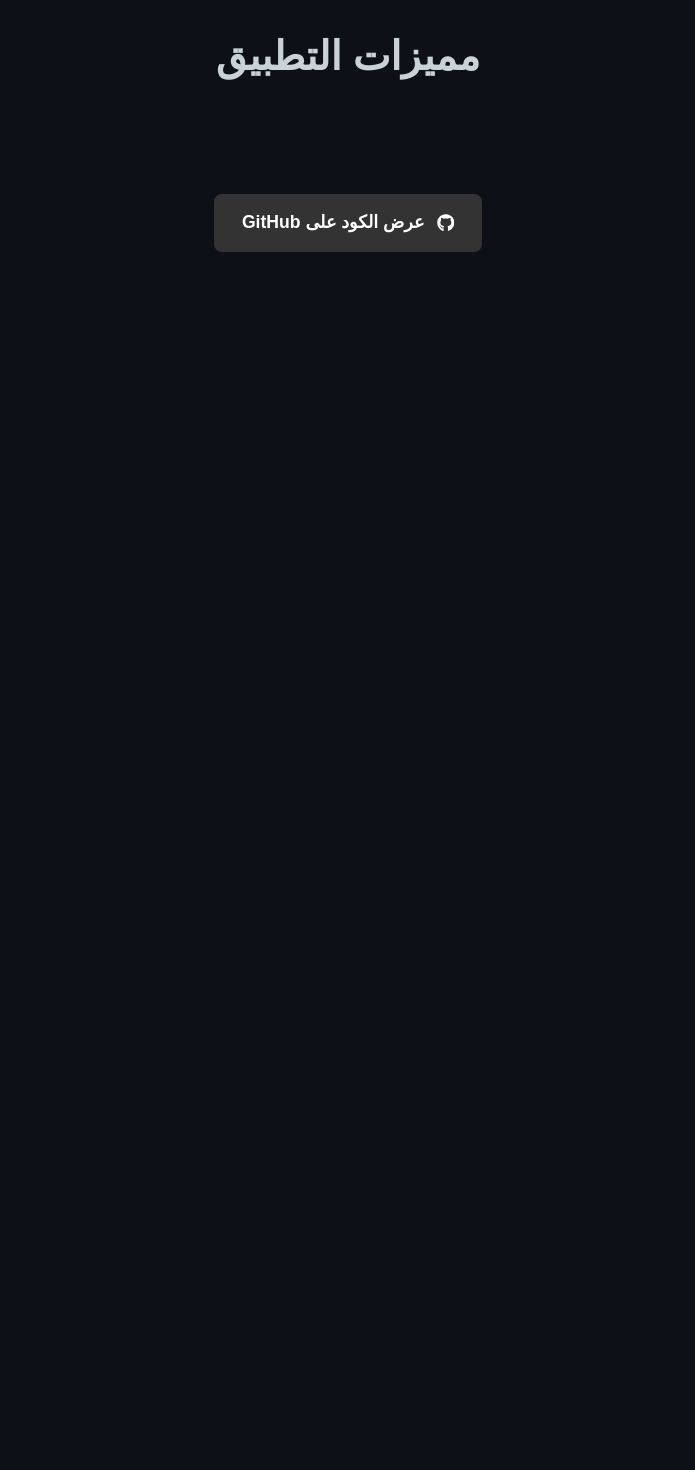
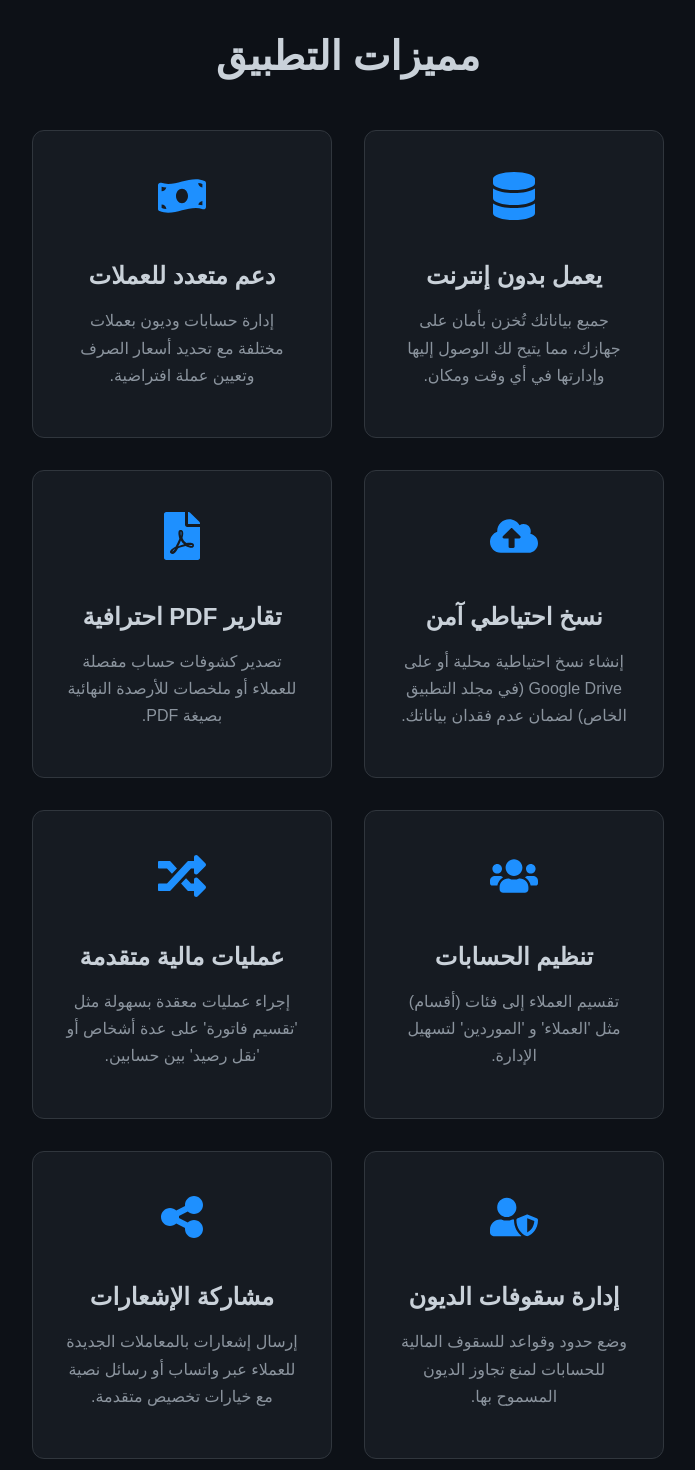
Before and after one commit to aymanplus/porfail, a React (Vite) app: page /projects/dafter-diwn in a window 1280 px wide. Shown: the part 520-1990 px from the top of the page, without its empty margins (292-987 px from the left). Before the commit the page ends 836 px from the top, so only its background shows below. Built offline with nearby package versions, Linux system fonts and the light colour scheme.

Commit message:
Update projectsData.jsx

```diff
--- a/src/data/projectsData.jsx
+++ b/src/data/projectsData.jsx
@@ -1,10 +1,11 @@
-// استيراد أيقونات Font Awesome (تم تجميعها من المسارات الصحيحة)
-import { FaCashRegister, FaChartLine, FaShieldAlt, FaSync, FaWhatsapp } from 'react-icons/fa';
-import { FaBoxesPacking, FaShareNodes } from "react-icons/fa6"; // <-- تم نقل FaShareNodes هنا
+// src/data/projectsData.jsx
 
-// استيراد أيقونات Simple Icons
-import { SiFlutter } from 'react-icons/si';
-
+// استيراد أيقونات Font Awesome (تم تجميعها وتحديثها)
+import {
+  FaCashRegister, FaChartLine, FaShieldAlt, FaSync, FaWhatsapp, FaDatabase,
+  FaFilePdf, FaCloudUploadAlt, FaUserShield, FaRandom, FaMoneyBillWave, FaUsers
+} from 'react-icons/fa';
+import { FaBoxesPacking, FaShareNodes } from "react-icons/fa6";
 
 // استيراد صور المشاريع
 import salesMemoImage from '../assets/images/talabati.png';
@@ -16,13 +17,9 @@ export const projectsData = {
     title: "مذكرة مبيعات",
     shortDescription: "تطبيق فلاتر متخصص لأصحاب المحلات والورش لإدارة طلبات العملاء بكفاءة، مع نظام مرن لإضافة أنواع مختلفة من المنتجات وتتبع الحالات المالية والتشغيلية.",
     imageUrl: salesMemoImage,
-    googlePlayUrl: "https://play.google.com/store/apps/details?id=com.aymanplus.talabati", // ضع رابط متجر جوجل هنا
+    googlePlayUrl: "https://play.google.com/store/apps/details?id=com.aymanplus.talabati",
     githubLink: "https://github.com/aymanpluss/talabati",
     techStack: ['Flutter', 'Dart', 'Provider', 'SQFLite', 'Google Mobile Ads'],
-
-
-
-    // محتوى الصفحة التفصيلية
     features: [
       {
         icon: <FaCashRegister />,
@@ -55,12 +52,10 @@ export const projectsData = {
         description: "حماية بياناتك عن طريق إنشاء نسخ احتياطية محلية واستعادتها بسهولة لضمان عدم فقدان البيانات.",
       }
     ],
-
     privacyPolicy: `
       <h2>سياسة الخصوصية لتطبيق مذكرة مبيعات</h2>
       <p>آخر تحديث: 29 يونيو 2025</p>
       <p>نحن في "مذكرة مبيعات" نحترم خصوصيتك ونلتزم بحماية بياناتك. توضح هذه السياسة كيفية جمع واستخدام وتخزين معلوماتك.</p>
-
       <h3>1. البيانات التي نجمعها</h3>
       <p>التطبيق يجمع ويخزن البيانات التي تدخلها بشكل مباشر، وتشمل:</p>
       <ul>
@@ -68,65 +63,142 @@ export const projectsData = {
         <li><strong>بيانات الطلبات:</strong> تفاصيل المنتجات، الأسعار، المبالغ المدفوعة، الملاحظات، والصور المرفقة.</li>
       </ul>
       <p><strong>جميع هذه البيانات تُخزن محلياً على جهازك فقط.</strong></p>
-
       <h3>2. استخدام الأذونات</h3>
       <ul>
         <li><strong>الوصول إلى التخزين/الصور:</strong> نطلب هذا الإذن لحفظ صور المنتجات والطلبات التي ترفقها، وكذلك لإنشاء واستعادة ملفات النسخ الاحتياطي على جهازك.</li>
         <li><strong>الوصول إلى جهات الاتصال (اختياري):</strong> نطلب هذا الإذن لتسهيل عملية إضافة رقم هاتف العميل من قائمة جهات الاتصال الخاصة بك. لا نقوم بتخزين أو مشاركة قائمة جهات الاتصال.</li>
       </ul>
-
       <h3>3. مشاركة البيانات</h3>
       <p>نحن لا نشارك أيًا من بياناتك الشخصية أو بيانات طلباتك مع أي طرف ثالث. ميزة "المشاركة" في التطبيق تتيح لك إرسال تفاصيل الطلب عبر تطبيقات أخرى (مثل واتساب) تحت سيطرتك الكاملة. يمكنك التحكم في المعلومات التي تتم مشاركتها من خلال شاشة "إعدادات المشاركة".</p>
-
       <h3>4. أمان البيانات</h3>
       <p>يتم تخزين قاعدة البيانات الخاصة بك بشكل آمن داخل مساحة التخزين الخاصة بالتطبيق على جهازك، ولا يمكن للتطبيقات الأخرى الوصول إليها. ملفات النسخ الاحتياطي يتم إنشاؤها بواسطتك وتكون مسؤوليتك حفظها في مكان آمن.</p>
-
       <h3>5. التغييرات على السياسة</h3>
       <p>قد نقوم بتحديث سياسة الخصوصية هذه من وقت لآخر. سيتم إعلامك بأي تغييرات عبر إشعار داخل التطبيق.</p>
-
       <p>إذا كانت لديك أي أسئلة، يرجى التواصل معنا.</p>
     `,
+    changelog: [
+      { version: "1.2.0", date: "مايو 2025", changes: ["إضافة نوع منتج جديد: 'غرفة نوم' مع مكونات تفصيلية (دولاب، سرير، ...).", "تحسين واجهة تفاصيل الطلب لعرض المنتجات المتعددة بشكل أفضل.", "إضافة إعدادات مشاركة مفصلة لكل نوع منتج."] },
+      { version: "1.1.0", date: "مارس 2025", changes: ["إضافة شاشة الإحصائيات لعرض ملخص المبيعات والديون.", "إضافة الوضع المظلم (Dark Mode) لواجهة التطبيق.", "تحسين أداء تحميل قائمة الطلبات."] },
+      { version: "1.0.0", date: "يناير 2025", changes: ["الإصدار الأولي للتطبيق.", "الميزات الأساسية: إضافة الطلبات، تتبع الحالات، إدارة العملاء.", "دعم النسخ الاحتياطي والاستعادة المحلي."] }
+    ]
+  },
+  "dafter-diwn": {
+    id: "dafter-diwn",
+    title: "تطبيق دفتر ديون",
+    shortDescription: "تطبيق فلاتر متكامل لإدارة الديون الشخصية والتجارية، يعمل بدون إنترنت مع دعم متعدد العملات، نسخ احتياطي محلي وسحابي، وتقارير PDF مفصلة.",
+    imageUrl: debtBookImage,
+    googlePlayUrl: null, // لا يوجد رابط بعد
+    githubLink: "https://github.com/aymanpluss/dafter-diwn",
+    techStack: ['Flutter', 'Dart', 'Provider', 'SQFLite'],
+    features: [
+      {
+        icon: <FaDatabase />,
+        title: "يعمل بدون إنترنت",
+        description: "جميع بياناتك تُخزن بأمان على جهازك، مما يتيح لك الوصول إليها وإدارتها في أي وقت ومكان.",
+      },
+      {
+        icon: <FaMoneyBillWave />,
+        title: "دعم متعدد للعملات",
+        description: "إدارة حسابات وديون بعملات مختلفة مع تحديد أسعار الصرف وتعيين عملة افتراضية.",
+      },
+      {
+        icon: <FaCloudUploadAlt />,
+        title: "نسخ احتياطي آمن",
+        description: "إنشاء نسخ احتياطية محلية أو على Google Drive (في مجلد التطبيق الخاص) لضمان عدم فقدان بياناتك.",
+      },
+      {
+        icon: <FaFilePdf />,
+        title: "تقارير PDF احترافية",
+        description: "تصدير كشوفات حساب مفصلة للعملاء أو ملخصات للأرصدة النهائية بصيغة PDF.",
+      },
+      {
+        icon: <FaUsers />,
+        title: "تنظيم الحسابات",
+        description: "تقسيم العملاء إلى فئات (أقسام) مثل 'العملاء' و 'الموردين' لتسهيل الإدارة.",
+      },
+      {
+        icon: <FaRandom />,
+        title: "عمليات مالية متقدمة",
+        description: "إجراء عمليات معقدة بسهولة مثل 'تقسيم فاتورة' على عدة أشخاص أو 'نقل رصيد' بين حسابين.",
+      },
+      {
+        icon: <FaUserShield />,
+        title: "إدارة سقوفات الديون",
+        description: "وضع حدود وقواعد للسقوف المالية للحسابات لمنع تجاوز الديون المسموح بها.",
+      },
+      {
+        icon: <FaShareNodes />,
+        title: "مشاركة الإشعارات",
+        description: "إرسال إشعارات بالمعاملات الجديدة للعملاء عبر واتساب أو رسائل نصية مع خيارات تخصيص متقدمة.",
+      },
+    ],
+    privacyPolicy: `
+      <h2>سياسة الخصوصية لتطبيق دفتر ديون</h2>
+      <p>آخر تحديث: 6 سبتمبر 2025</p>
+      <p>نحن نأخذ خصوصيتك على محمل الجد. هذه السياسة تشرح نوع البيانات التي يتعامل معها التطبيق وكيفية إدارتها.</p>
 
+      <h3>1. البيانات التي يتم جمعها وتخزينها</h3>
+      <p>التطبيق مصمم للعمل بشكل كامل بدون الحاجة للاتصال بالإنترنت. جميع البيانات التي تقوم بإدخالها تُخزن بشكل آمن ومحلي على جهازك فقط في قاعدة بيانات خاصة بالتطبيق. هذه البيانات تشمل:</p>
+      <ul>
+        <li><strong>بيانات الحسابات:</strong> أسماء الأشخاص، أرقام هواتفهم، وعناوينهم (كلها اختيارية باستثناء الاسم).</li>
+        <li><strong>بيانات المعاملات:</strong> تفاصيل المبالغ المالية، العملات، التواريخ، الملاحظات، والصور التي ترفقها بالمعاملات.</li>
+        <li><strong>بيانات الإعدادات:</strong> إعدادات العملات والأقسام التي تقوم بإنشائها.</li>
+      </ul>
+
+      <h3>2. استخدام الأذونات</h3>
+      <ul>
+        <li><strong>الوصول إلى مساحة التخزين (Storage):</strong> نطلب هذا الإذن لغرضين رئيسيين:
+          <ul>
+            <li>لحفظ الصور التي تختار إرفاقها بالمعاملات.</li>
+            <li>لإنشاء ملفات النسخ الاحتياطي المحلي واستعادتها من جهازك.</li>
+          </ul>
+        </li>
+        <li><strong>الكاميرا (Camera):</strong> نطلب هذا الإذن إذا اخترت التقاط صورة مباشرة لإرفاقها بإحدى المعاملات.</li>
+      </ul>
+
+      <h3>3. النسخ الاحتياطي السحابي (Google Drive)</h3>
+      <p>يوفر التطبيق ميزة اختيارية للنسخ الاحتياطي على Google Drive. عند استخدام هذه الميزة:</p>
+      <ul>
+        <li>يطلب التطبيق صلاحية الوصول إلى <strong>"مجلد بيانات التطبيق" (App Data Folder)</strong> فقط.</li>
+        <li>هذا المجلد هو مساحة تخزين خاصة ومخفية على حسابك في Google Drive لا يمكن الوصول إليها إلا بواسطة تطبيقنا.</li>
+        <li><strong>نحن لا نطلب ولا نمتلك أي صلاحية لقراءة أو تعديل أو حذف أي من ملفاتك الشخصية الأخرى على Google Drive.</strong></li>
+        <li>الغرض الوحيد من هذه الصلاحية هو حفظ واستعادة ملفات النسخ الاحتياطي الخاصة بالتطبيق بأمان.</li>
+      </ul>
+
+      <h3>4. مشاركة البيانات</h3>
+      <p>التطبيق لا يشارك أيًا من بياناتك تلقائيًا مع أي جهة خارجية. ميزة "مشاركة الإشعار" تتيح لك، وبناءً على طلبك، إرسال ملخص معاملة عبر تطبيقات أخرى مثبتة على جهازك (مثل WhatsApp أو SMS). أنت المتحكم الكامل في عملية الإرسال والمحتوى المرسل.</p>
+
+      <h3>5. أمان البيانات</h3>
+      <p>بياناتك محمية داخل مساحة التخزين المعزولة الخاصة بالتطبيق على جهازك. أنت مسؤول عن تأمين جهازك وحفظ ملفات النسخ الاحتياطي المحلية في مكان آمن.</p>
+    `,
     changelog: [
-      {
+       {
         version: "1.2.0",
-        date: "مايو 2025",
+        date: "أغسطس 2025",
         changes: [
-          "إضافة نوع منتج جديد: 'غرفة نوم' مع مكونات تفصيلية (دولاب، سرير، ...).",
-          "تحسين واجهة تفاصيل الطلب لعرض المنتجات المتعددة بشكل أفضل.",
-          "إضافة إعدادات مشاركة مفصلة لكل نوع منتج.",
+          "إضافة ميزة النسخ الاحتياطي السحابي على Google Drive.",
+          "إضافة إمكانية وضع سقوفات وحدود للدين للحسابات.",
+          "تطوير شاشة إعدادات الإشعارات للتحكم في محتوى الرسائل المرسلة.",
         ]
       },
       {
         version: "1.1.0",
-        date: "مارس 2025",
+        date: "يوليو 2025",
         changes: [
-          "إضافة شاشة الإحصائيات لعرض ملخص المبيعات والديون.",
-          "إضافة الوضع المظلم (Dark Mode) لواجهة التطبيق.",
-          "تحسين أداء تحميل قائمة الطلبات.",
+          "إضافة ميزة تصدير كشوفات الحساب كملفات PDF.",
+          "إضافة عمليات متقدمة: 'تقسيم فاتورة' و 'نقل رصيد'.",
+          "تحسين واجهة المستخدم وتجربة الأداء بشكل عام.",
         ]
       },
       {
         version: "1.0.0",
-        date: "يناير 2025",
+        date: "يونيو 2025",
         changes: [
           "الإصدار الأولي للتطبيق.",
-          "الميزات الأساسية: إضافة الطلبات، تتبع الحالات، إدارة العملاء.",
+          "الميزات الأساسية: إدارة الديون، دعم متعدد العملات، تنظيم الحسابات في أقسام.",
           "دعم النسخ الاحتياطي والاستعادة المحلي.",
         ]
       }
     ]
   },
-  "dafter-diwn": {
-    id: "dafter-diwn",
-    title: "تطبيق دفتر ديون",
-    shortDescription: "تطبيق فلاتر متكامل لإدارة الديون الشخصية والتجارية، يعمل بشكل كامل بدون الحاجة للاتصال بالإنترنت.",
-    imageUrl: debtBookImage,
-    googlePlayUrl: null, // لا يوجد رابط بعد
-    githubLink: "https://github.com/aymanpluss/dafter-diwn",
-    techStack: ['Flutter', 'Dart', 'Provider', 'SQFLite'],
-    features: [], // أضف المميزات لاحقاً
-    privacyPolicy: "", // أضف السياسة لاحقاً
-    changelog: [], // أضف سجل التحديثات لاحقاً
-  },
 };
```
